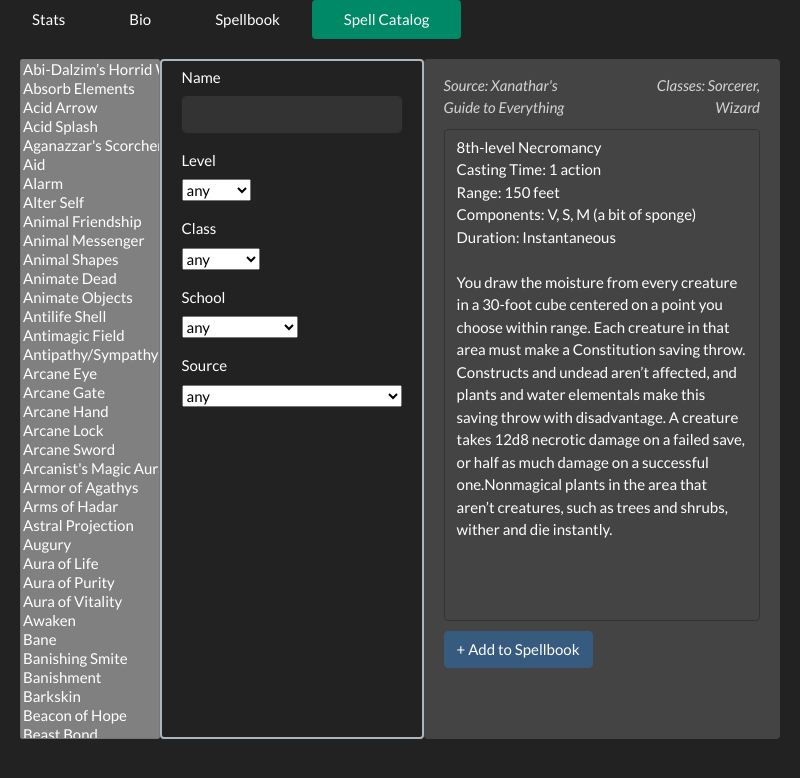
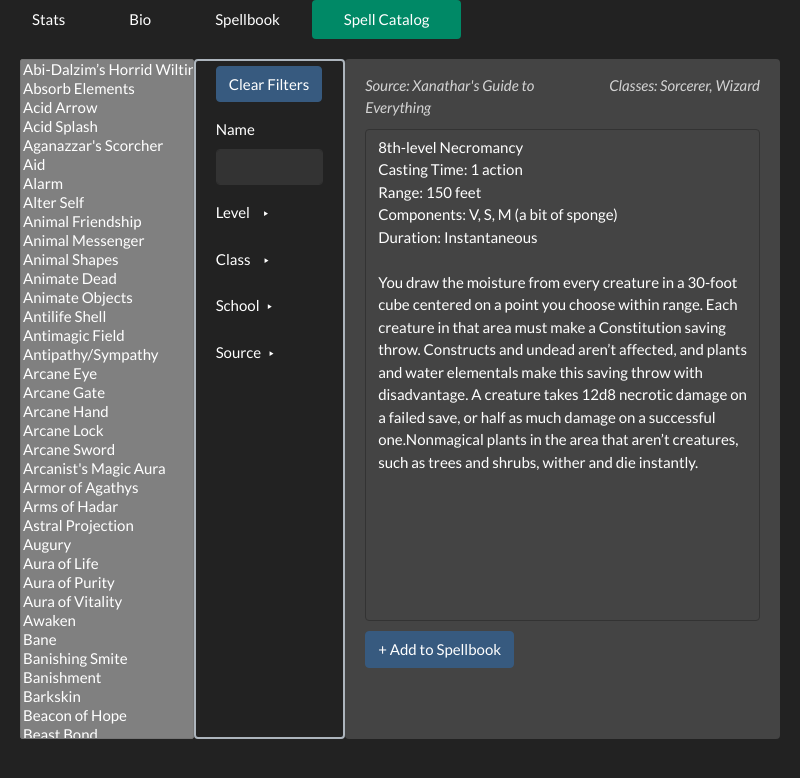
Before and after one commit to austinreadhoff/rolladex, an Electron app: page index.html in a window 800 px wide. Both pictures are taken after a click on the tab "Spell Catalog". Drawn offline with Linux system fonts and the light colour scheme; no server answers.

Commit message:
multi-select for catalog filters

```diff
--- a/css/rolladex.css
+++ b/css/rolladex.css
@@ -102,8 +102,24 @@ img.currency{
     color: #fff;
     background-color: gray;
 }
+#spellcatalog-filters{
+    overflow-y: auto;
+    word-break: break-word;
+}
 #spellcatalog-filters label{
-    width: 100%;
+    white-space: pre;
+    cursor: pointer;
+    user-select: none;
+}
+.filter-toggle{
+    cursor: pointer;
+}
+.filter-toggle-icon{
+    display: inline-block;
+    user-select: none;
+}
+.filter-toggle-icon.down{
+    transform: rotate(90deg);
 }
 .spell-container{
     height: 100%;
--- a/index.html
+++ b/index.html
@@ -685,36 +685,35 @@
                 </select>
                 <div id="spellcatalog-filters" class="block block-bordered">
                     <div class="form-group">
+                        <button type="button" id="btn-clear-filters" class="btn btn-primary">Clear Filters</button>
+                    </div>
+                    <div class="form-group">
                         <label for="filter-name">Name</label>
                         <input id="filter-name" class="form-control ignore">
                     </div>
                     <div class="form-group">
-                        <label for="filter-level">Level</label>
-                        <select id="filter-level">
-                            <option value="">any</option>
+                        <div class="filter-toggle" id="level-filter-toggle"><label for="level-filters">Level    </label><span class="filter-toggle-icon">‣</span></div>
+                        <ul id="level-filters" hidden>
                             <!--options autopopulated from spell catalog data-->
-                        </select>
+                        </ul>
                     </div>
                     <div class="form-group">
-                        <label for="filter-class">Class</label>
-                        <select id="filter-class">
-                            <option value="">any</option>
+                        <div class="filter-toggle" id="class-filter-toggle"><label for="class-filters">Class    </label><span class="filter-toggle-icon">‣</span></div>
+                        <ul id="class-filters" hidden>
                             <!--options autopopulated from spell catalog data-->
-                        </select>
+                        </ul>
                     </div>
                     <div class="form-group">
-                        <label for="filter-school">School</label>
-                        <select id="filter-school">
-                            <option value="">any</option>
+                        <div class="filter-toggle" id="school-filter-toggle"><label for="school-filters">School  </label><span class="filter-toggle-icon">‣</span></div>
+                        <ul id="school-filters" hidden>
                             <!--options autopopulated from spell catalog data-->
-                        </select>
+                        </ul>
                     </div>
                     <div class="form-group">
-                        <label for="filter-source">Source</label>
-                        <select id="filter-source">
-                            <option value="">any</option>
+                        <div class="filter-toggle" id="source-filter-toggle"><label for="source-filters">Source  </label><span class="filter-toggle-icon">‣</span></div>
+                        <ul id="source-filters" hidden>
                             <!--options autopopulated from spell catalog data-->
-                        </select>
+                        </ul>
                     </div>
                 </div>
                 <div id="catalog-spell-container" class="spell-container block block-shaded container-fluid">
--- a/js-renderer/save-tracker.js
+++ b/js-renderer/save-tracker.js
@@ -3,7 +3,8 @@ function setUpSaveTracking(){
         if (input.classList.contains("attack-stat")
         || input.classList.contains("misc-counter")
         || input.classList.contains("spell-name")
-        || input.classList.contains("ignore")){
+        || input.classList.contains("ignore")
+        || input.classList.contains("catalog-filter")){
             return;   //Handled elsewhere
         }
         else if (input.type == "text"){
--- a/js-renderer/spells.js
+++ b/js-renderer/spells.js
@@ -35,15 +35,22 @@ function loadSpellData(){
 
             //setup catalog filters
             document.getElementById("filter-name").addEventListener('input', event => { filterSpellCatalog(); });
-            document.getElementById("filter-level").addEventListener('change', event => { filterSpellCatalog(); });
-            document.getElementById("filter-school").addEventListener('change', event => { filterSpellCatalog(); });
-            document.getElementById("filter-class").addEventListener('change', event => { filterSpellCatalog(); });
-            document.getElementById("filter-source").addEventListener('change', event => { filterSpellCatalog(); });
 
-            populateFilterDropDown("filter-level", "level", false);
-            populateFilterDropDown("filter-school", "school", false);
-            populateFilterDropDown("filter-class", "classes", true);
-            populateFilterDropDown("filter-source", "source", false);
+            setupFilterToggle("level-filter-toggle", "level-filters");
+            setupFilterToggle("class-filter-toggle", "class-filters");
+            setupFilterToggle("school-filter-toggle", "school-filters");
+            setupFilterToggle("source-filter-toggle", "source-filters");
+
+            populateFilterDropDown("level-filters", "level");
+            populateFilterDropDown("class-filters", "classes");
+            populateFilterDropDown("school-filters", "school");
+            populateFilterDropDown("source-filters", "source");
+
+            document.getElementById("btn-clear-filters").addEventListener('click', event => {
+                document.getElementById("filter-name").value = "";
+                document.querySelectorAll(".catalog-filter").forEach(el => el.checked = false);
+                filterSpellCatalog();
+            });
 
             //setup add to spellbook button
             document.getElementById("btn-learn-spell").addEventListener('click', event => {
@@ -139,17 +146,17 @@ function mapCatalogSpell(spell){
 
 function filterSpellCatalog(){
     var name = document.getElementById("filter-name").value;
-    var level = document.getElementById("filter-level").value;
-    var school = document.getElementById("filter-school").value;
-    var _class = document.getElementById("filter-class").value;
-    var source = document.getElementById("filter-source").value;
+    var levels = Array.from(document.getElementById("level-filters").querySelectorAll(":checked")).map(el => el.dataset.filterval.replace(/\W/g, '').toUpperCase());
+    var classes = Array.from(document.getElementById("class-filters").querySelectorAll(":checked")).map(el => el.dataset.filterval.replace(/\W/g, '').toUpperCase());
+    var schools = Array.from(document.getElementById("school-filters").querySelectorAll(":checked")).map(el => el.dataset.filterval.replace(/\W/g, '').toUpperCase());
+    var sources = Array.from(document.getElementById("source-filters").querySelectorAll(":checked")).map(el => el.dataset.filterval.replace(/\W/g, '').toUpperCase());
 
     var filteredCatalog = spellJSON
         .filter(spell => !name || spell.name.replace(/\W/g, '').toUpperCase().indexOf(name.replace(/\W/g, '').toUpperCase()) != -1)
-        .filter(spell => !level || spell.level.toUpperCase() == level.toUpperCase())
-        .filter(spell => !school || spell.school.toUpperCase() == school.toUpperCase())
-        .filter(spell => !_class || spell.classes.find(c => c.toUpperCase() == _class.toUpperCase()) != null)
-        .filter(spell => !source || spell.source.toUpperCase() == source.toUpperCase());
+        .filter(spell => levels.length < 1 || levels.indexOf(spell.level.replace(/\W/g, '').toUpperCase()) != -1)
+        .filter(spell => classes.length < 1 || classes.some(c => spell.classes.map(c2 => c2.replace(/\W/g, '').toUpperCase()).includes(c)))
+        .filter(spell => schools.length < 1 || schools.indexOf(spell.school.replace(/\W/g, '').toUpperCase()) != -1)
+        .filter(spell => sources.length < 1 || sources.indexOf(spell.source.replace(/\W/g, '').toUpperCase()) != -1);
 
     createSpellCatalog(filteredCatalog);
 }
@@ -224,11 +231,26 @@ function buildRawComponentString(spellComponents){
     return raw;
 }
 
-function populateFilterDropDown(filterEl, property, multi){
+function setupFilterToggle(toggleEl, filterUl){
+    toggleEl = document.getElementById(toggleEl);
+    filterUl = document.getElementById(filterUl);
+
+    toggleEl.addEventListener('click', event => {
+        if (filterUl.hidden) {
+            filterUl.hidden = false;
+            toggleEl.querySelector(".filter-toggle-icon").classList.add("down");
+        } else {
+            filterUl.hidden = true;
+            toggleEl.querySelector(".filter-toggle-icon").classList.remove("down");
+        }
+    })
+}
+
+function populateFilterDropDown(filterEl, property){
     var options = [];
 
     spellJSON.forEach(spell => {
-        if(multi){
+        if(Array.isArray(spell[property])){
             spell[property].forEach(x => {
                 if (options.indexOf(x.toUpperCase()) == -1){
                     options.push(x.toUpperCase());
@@ -246,10 +268,16 @@ function populateFilterDropDown(filterEl, property, multi){
     options.sort((a,b) => { return a-b });  //handles numbers without 1, 10, 2...
 
     options.forEach(option => {
-        var el = document.createElement("option");
-        el.value = option;
-        el.innerHTML = option == "0" ? "cantrip" : option.toLowerCase();
+        var el = document.createElement("li");
+        el.classList = "form-check"
+        el.innerHTML =
+        `<input class="form-check-input catalog-filter ${property}-filter" type="checkbox" id="${property}-filter-${option}" data-filterval="${option}">
+        <label class="form-check-label" for="${property}-filter-${option}">${option == "0" ? "cantrip" : option.toLowerCase()}</label>`
 
         document.getElementById(filterEl).appendChild(el);
+
+        document.getElementById(`${property}-filter-${option}`).addEventListener('input', event =>{
+            filterSpellCatalog();
+        });
     });
 }
```
